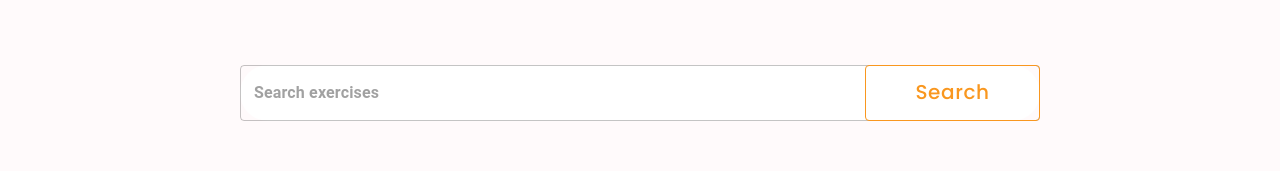
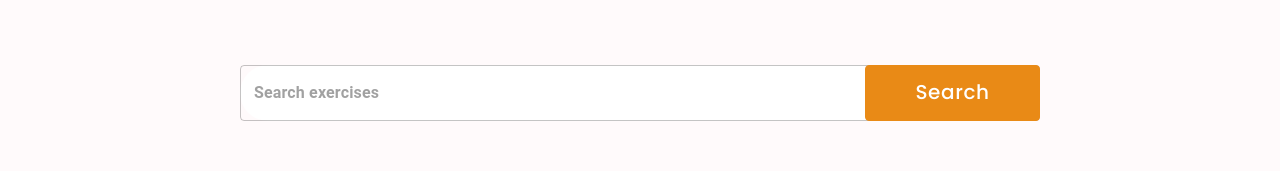
Before and after one commit to sandipthapa99/GymExcer_React18, a React (Create React App) app: page / in a window 1280 px wide. In both pictures the pointer is over the button "Search". Shown: the part 1094-1265 px from the top of the page. Built offline with nearby package versions, Linux system fonts and the light colour scheme; no server answers.

Commit message:
fix(UI): Search bar UI changes

```diff
--- a/src/App.css
+++ b/src/App.css
@@ -101,8 +101,9 @@ body {
   }
 
   .search-btn:hover {
-    color: #f9971f !important;
-    border: 1px solid #f9971f !important;
+    color: #fff !important;
+    border: 1px solid #e98a16 !important;
+    background-color: #e98a16 !important;
   }
 
   .exercise-video {
```
